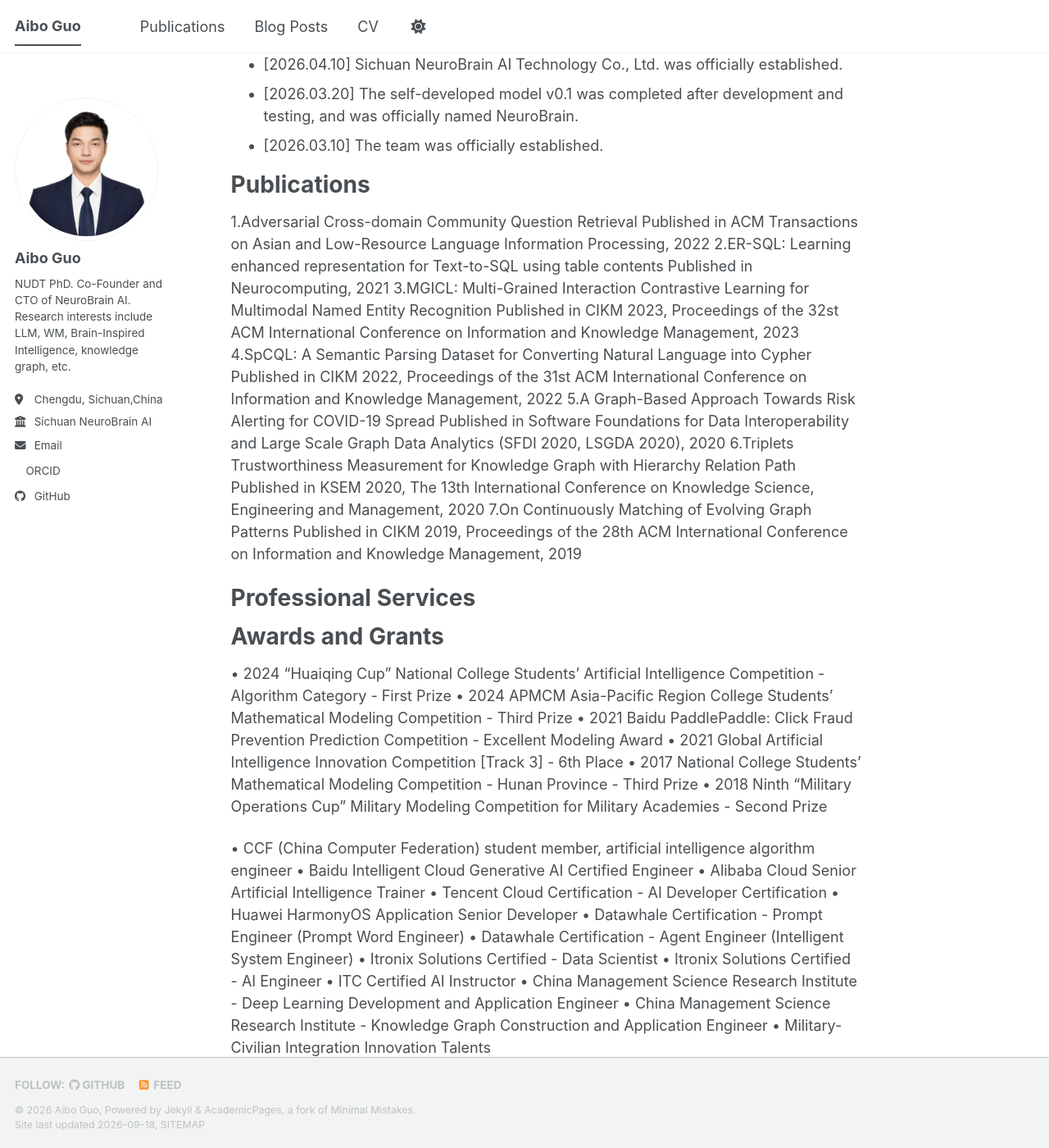
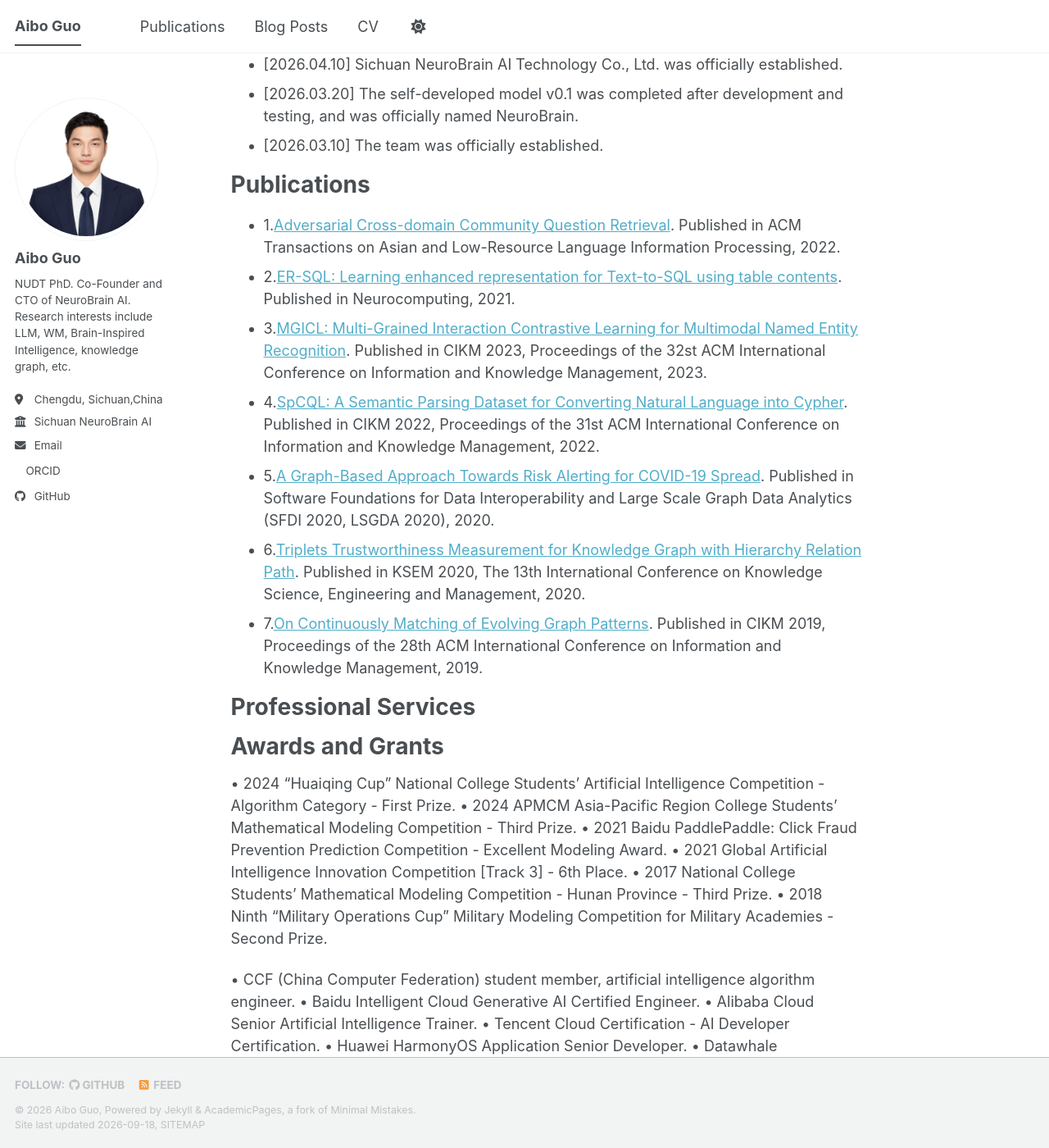
Before and after one commit to AiboGuo-NeuroBrainAI/AiboGuo-NeuroBrainAI.github.io, a Jekyll site: the page built from _pages/about.md, in a window 1280 px wide and 1400 px high, scrolled down 684 px. Shown: the whole window at 82% size. Built offline with Jekyll 4.4.1, drawn with Linux system fonts in a browser that asks for light colours; a style sheet for code colours, icons or effects is not loaded; some of the changed text lies outside the part shown.

Commit message:
Update about.md

```diff
--- a/_pages/about.md
+++ b/_pages/about.md
@@ -24,20 +24,20 @@ News
 
 Publications
 ======
-1.Adversarial Cross-domain Community Question Retrieval
-Published in ACM Transactions on Asian and Low-Resource Language Information Processing, 2022
-2.ER-SQL: Learning enhanced representation for Text-to-SQL using table contents
-Published in Neurocomputing, 2021
-3.MGICL: Multi-Grained Interaction Contrastive Learning for Multimodal Named Entity Recognition
-Published in CIKM 2023, Proceedings of the 32st ACM International Conference on Information and Knowledge Management, 2023
-4.SpCQL: A Semantic Parsing Dataset for Converting Natural Language into Cypher
-Published in CIKM 2022, Proceedings of the 31st ACM International Conference on Information and Knowledge Management, 2022
-5.A Graph-Based Approach Towards Risk Alerting for COVID-19 Spread
-Published in Software Foundations for Data Interoperability and Large Scale Graph Data Analytics (SFDI 2020, LSGDA 2020), 2020
-6.Triplets Trustworthiness Measurement for Knowledge Graph with Hierarchy Relation Path
-Published in KSEM 2020, The 13th International Conference on Knowledge Science, Engineering and Management, 2020
-7.On Continuously Matching of Evolving Graph Patterns
-Published in CIKM 2019, Proceedings of the 28th ACM International Conference on Information and Knowledge Management, 2019
+- 1.[Adversarial Cross-domain Community Question Retrieval](https://aiboguo-neurobrainai.github.io/publication/2022-05-31-TALLIP).
+Published in ACM Transactions on Asian and Low-Resource Language Information Processing, 2022.
+- 2.[ER-SQL: Learning enhanced representation for Text-to-SQL using table contents]().
+Published in Neurocomputing, 2021.
+- 3.[MGICL: Multi-Grained Interaction Contrastive Learning for Multimodal Named Entity Recognition](https://aiboguo-neurobrainai.github.io/publication/2021-08-21-NeuroC).
+Published in CIKM 2023, Proceedings of the 32st ACM International Conference on Information and Knowledge Management, 2023.
+- 4.[SpCQL: A Semantic Parsing Dataset for Converting Natural Language into Cypher](https://aiboguo-neurobrainai.github.io/publication/2023-10-21-CIKM).
+Published in CIKM 2022, Proceedings of the 31st ACM International Conference on Information and Knowledge Management, 2022.
+- 5.[A Graph-Based Approach Towards Risk Alerting for COVID-19 Spread](https://aiboguo-neurobrainai.github.io/publication/2019-11-06-LSGDA).
+Published in Software Foundations for Data Interoperability and Large Scale Graph Data Analytics (SFDI 2020, LSGDA 2020), 2020.
+- 6.[Triplets Trustworthiness Measurement for Knowledge Graph with Hierarchy Relation Path](https://aiboguo-neurobrainai.github.io/publication/2020-05-01-KSEM).
+Published in KSEM 2020, The 13th International Conference on Knowledge Science, Engineering and Management, 2020.
+- 7.[On Continuously Matching of Evolving Graph Patterns](https://aiboguo-neurobrainai.github.io/publication/2019-11-03-CIKM).
+Published in CIKM 2019, Proceedings of the 28th ACM International Conference on Information and Knowledge Management, 2019.
 
 Professional Services
 ======
@@ -45,23 +45,23 @@ Professional Services
 
 Awards and Grants
 ======
-• 2024 "Huaiqing Cup" National College Students' Artificial Intelligence Competition - Algorithm Category - First Prize
-• 2024 APMCM Asia-Pacific Region College Students' Mathematical Modeling Competition - Third Prize
-• 2021 Baidu PaddlePaddle: Click Fraud Prevention Prediction Competition - Excellent Modeling Award
-• 2021 Global Artificial Intelligence Innovation Competition [Track 3] - 6th Place
-• 2017 National College Students' Mathematical Modeling Competition - Hunan Province - Third Prize
-• 2018 Ninth "Military Operations Cup" Military Modeling Competition for Military Academies - Second Prize
+• 2024 "Huaiqing Cup" National College Students' Artificial Intelligence Competition - Algorithm Category - First Prize.
+• 2024 APMCM Asia-Pacific Region College Students' Mathematical Modeling Competition - Third Prize.
+• 2021 Baidu PaddlePaddle: Click Fraud Prevention Prediction Competition - Excellent Modeling Award.
+• 2021 Global Artificial Intelligence Innovation Competition [Track 3] - 6th Place.
+• 2017 National College Students' Mathematical Modeling Competition - Hunan Province - Third Prize.
+• 2018 Ninth "Military Operations Cup" Military Modeling Competition for Military Academies - Second Prize.
 
-• CCF (China Computer Federation) student member, artificial intelligence algorithm engineer
-• Baidu Intelligent Cloud Generative AI Certified Engineer
-• Alibaba Cloud Senior Artificial Intelligence Trainer
-• Tencent Cloud Certification - AI Developer Certification
-• Huawei HarmonyOS Application Senior Developer
-• Datawhale Certification - Prompt Engineer (Prompt Word Engineer)
-• Datawhale Certification - Agent Engineer (Intelligent System Engineer)
-• Itronix Solutions Certified - Data Scientist
-• Itronix Solutions Certified - AI Engineer
-• ITC Certified AI Instructor
-• China Management Science Research Institute - Deep Learning Development and Application Engineer
-• China Management Science Research Institute - Knowledge Graph Construction and Application Engineer
-• Military-Civilian Integration Innovation Talents
+• CCF (China Computer Federation) student member, artificial intelligence algorithm engineer.
+• Baidu Intelligent Cloud Generative AI Certified Engineer.
+• Alibaba Cloud Senior Artificial Intelligence Trainer.
+• Tencent Cloud Certification - AI Developer Certification.
+• Huawei HarmonyOS Application Senior Developer.
+• Datawhale Certification - Prompt Engineer (Prompt Word Engineer).
+• Datawhale Certification - Agent Engineer (Intelligent System Engineer).
+• Itronix Solutions Certified - Data Scientist.
+• Itronix Solutions Certified - AI Engineer.
+• ITC Certified AI Instructor.
+• China Management Science Research Institute - Deep Learning Development and Application Engineer.
+• China Management Science Research Institute - Knowledge Graph Construction and Application Engineer.
+• Military-Civilian Integration Innovation Talents.
```
